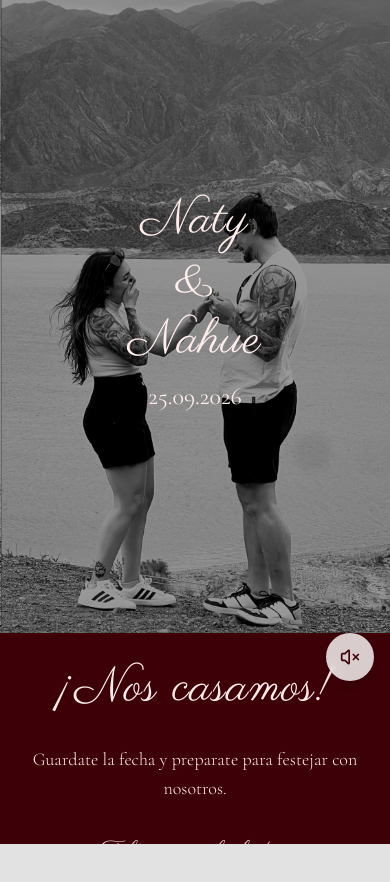
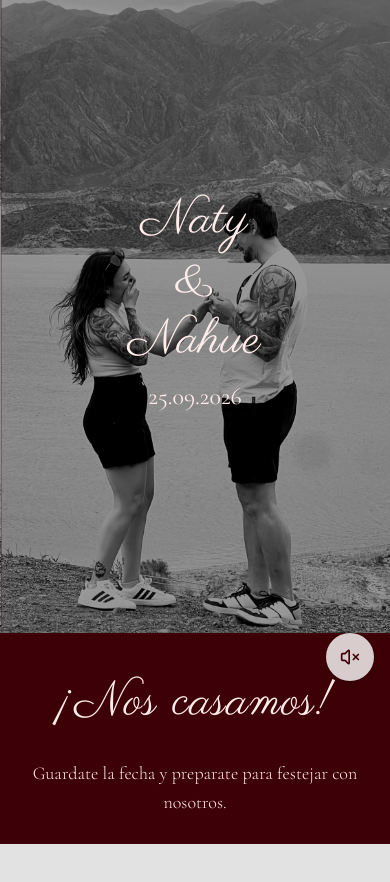
Before and after one commit to Nahue941/wedding, a React (Vite) app: page / in a window 390 px wide. Shown: the top 882 px of the page. Built offline with nearby package versions, Linux system fonts and the light colour scheme; no server answers.

Commit message:
💄 Change: Minor change in date section

```diff
--- a/src/components/Sections/DateSection.jsx
+++ b/src/components/Sections/DateSection.jsx
@@ -17,7 +17,7 @@ export default function DateSection() {
           Guardate la fecha y preparate para festejar con nosotros.
         </p>
 
-        <p className="font-parisienne text-2xl sm:text-3xl mb-12 opacity-90">
+        <p className="font-parisienne text-2xl sm:text-3xl mb-2 opacity-90">
           Faltan para la boda...
         </p>
 
```
